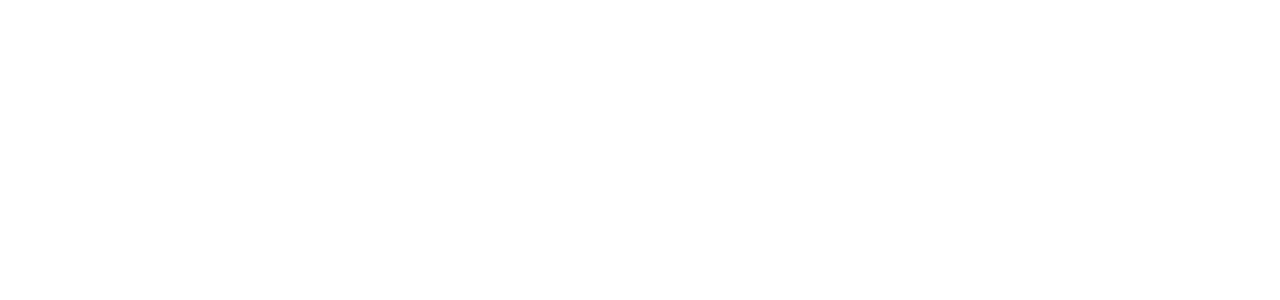
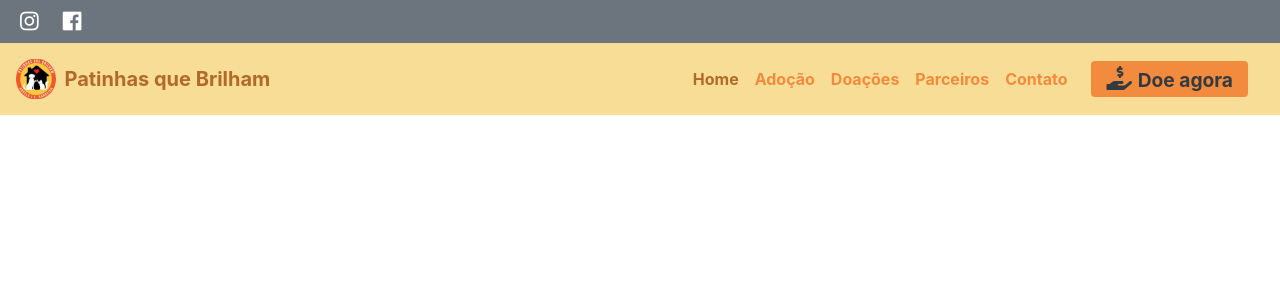
Before and after one commit to willtrigo/patinhas_que_brilham, a Django app: page / in a window 1280 px wide. Before the commit the part shown is empty. Shown: the top 300 px of the page. Run offline with Django 3.2, Linux system fonts and the light colour scheme; some libraries are stand-ins or nearby versions.

Commit message:
Create header structure

```diff
--- a/pqb/core/static/css/style.css
+++ b/pqb/core/static/css/style.css
@@ -0,0 +1,27 @@
+/* menu */
+.nav-link:link {
+    color: #f28b3d;
+    font-weight: bold;
+}
+.nav-link:visited, .nav-link:hover, a.nav-link.active {
+    color: #b36a29;
+}
+i.fab:hover {
+    color: #f28b3d;
+}
+@media (max-width:991px) {
+  .bg-navbar {
+    padding-right: .5rem;
+    padding-left: .5rem;
+  }
+}
+@media (min-width:768px) {
+  @supports ((position: -webkit-sticky) or (position:sticky)) {
+    .bg-navbar {
+       position: -webkit-sticky;
+       position: sticky;
+       top: 0;
+       z-index: 1000;
+    }
+  }
+}
--- a/pqb/core/templates/includes/header.html
+++ b/pqb/core/templates/includes/header.html
@@ -1 +1,53 @@
-<header></header>
+{% load staticfiles %}<div class="container-fluid bg-secondary">
+      <div class="row">
+        <div class="col-0 ml-2">
+          <a href="https://www.instagram.com/patinhasquebrilham/" target="_blank">
+            <div class="fa-stack fa-lg">
+              <i class="fas fa-square fa-stack-2x text-secondary"></i>
+              <i class="fab fa-instagram fa-stack-1x fa-inverse"></i>
+            </div>
+          </a>
+        </div>
+        <div class="col-0">
+          <a href="https://www.facebook.com/AmordemaisAmorporVidas/" target="_blank">
+            <div class="fa-stack fa-lg">
+              <i class="fas fa-square fa-stack-2x text-secondary"></i>
+              <i class="fab fa-facebook fa-stack-1x fa-inverse"></i>
+            </div>
+          </a>
+        </div>
+      </div>
+    </div>
+    <header class="navbar navbar-expand flex-column flex-md-row" style="background-color: #f7dd95; min-height: 4rem;">
+      <a class="navbar-brand mr-0 mr-md-2 py-2" href="/" aria-label="PatinhasQueBrilham">
+        <div class="d-flex align-items-center">
+          <img src={% static 'img/patinhasquebrilham.logo.png' %} height=40 alt="Patinhas que Brilham"/>
+          <strong class="ml-2" style="color: #b36a29;">Patinhas que Brilham</strong>
+        </div>
+      </a>
+      <ul class="navbar-nav ml-auto flex-wrap justify-content-center">
+        <li class="nav-item">
+          <a href="/" class="nav-link active">Home</a>
+        </li>
+        <li class="nav-item">
+          <a href="#" class="nav-link">Adoção</a>
+        </li>
+        <li class="nav-item">
+          <a href="#" class="nav-link">Doações</a>
+        </li>
+        <li class="nav-item">
+          <a href="#" class="nav-link">Parceiros</a>
+        </li>
+        <li class="nav-item">
+          <a href="#" class="nav-link">Contato</a>
+        </li>
+      </ul>
+      <a class="nav-link text-dark col-auto" href="#">
+        <div class="container-fluid rounded" style="font-size: 24px; background-color: #f28b3d;">
+          <div class="fa-1x">
+            <i class="fas fa-hand-holding-usd"></i>
+            <small style="font-weight: bold;">Doe agora</small>
+          </div>
+        </div>
+      </a>
+    </header>
```
